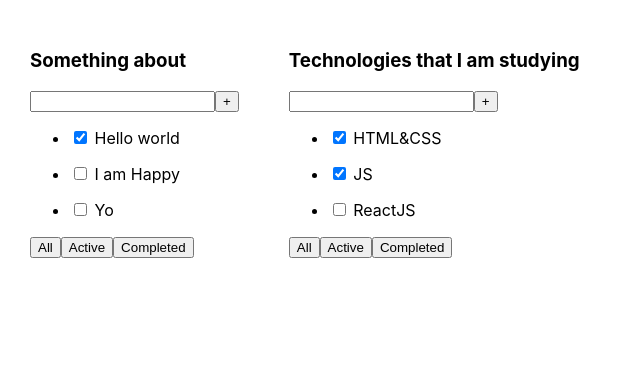
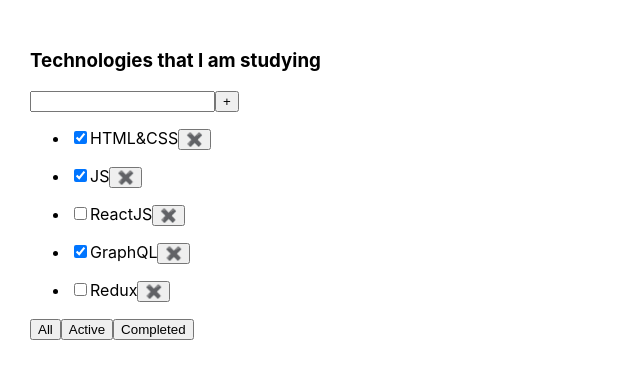
Before and after one commit to VladTomchuk/todolist_2023_2024, a React (Create React App) app: page / in a window 1280 px wide. Shown: the top 378 px of the page, without its empty margins (0-640 px from the left). Built offline with nearby package versions, Linux system fonts and the light colour scheme.

Commit message:
removeTask function of filtred tasks

```diff
--- a/src/App.tsx
+++ b/src/App.tsx
@@ -1,25 +1,27 @@
-import React from 'react';
+import React, {useState} from 'react';
 import './App.css';
 import {Todolist} from "./Todolist";
 
 function App() {
 
-    const tasks1 = [
-        {id: 1, title: "HTML&CSS", isDone: true},
-        {id: 2, title: "JS", isDone: true},
-        {id: 3, title: "ReactJS", isDone: false}
-    ]
-    const tasks2 = [
-        {id: 1, title: "Hello world", isDone: true},
-        {id: 2, title: "I am Happy", isDone: false},
-        {id: 3, title: "Yo", isDone: false}
-    ]
+    let [tasks, setTasks] = useState(
+        [
+            {id: 1, title: "HTML&CSS", isDone: true},
+            {id: 2, title: "JS", isDone: true},
+            {id: 3, title: "ReactJS", isDone: false},
+            {id: 4, title: "GraphQL", isDone: true},
+            {id: 5, title: "Redux", isDone: false}
+        ]
+    )
 
+    const removeTask = (id: number) => {
+        let filtredTask = tasks.filter(t => t.id !== id)
+        setTasks(filtredTask)
+    }
 
     return (
         <div className="App">
-            <Todolist title="Something about" tasks={tasks2}/>
-            <Todolist title="Technologies that I am studying" tasks={tasks1}/>
+            <Todolist title="Technologies that I am studying" tasks={tasks} removeTask={removeTask}/>
         </div>
     );
 }
--- a/src/Todolist.tsx
+++ b/src/Todolist.tsx
@@ -9,6 +9,7 @@
 type PropsType = {
     title: string
     tasks: TaskType[]
+    removeTask: (taskId:number) => void
 }
 
 export const Todolist = (props: PropsType) => {
@@ -22,7 +23,12 @@
             {props.tasks.map((t: TaskType) => {
                 return (
                     <ul>
-                        <li><input type="checkbox" checked={t.isDone}/> <span>{t.title}</span>
+                        <li key={t.id}>
+                            <input type="checkbox" checked={t.isDone}/><span>{t.title}</span>
+                            <button onClick={() => {
+                                props.removeTask(t.id)
+                            }}>✖️
+                            </button>
                         </li>
                     </ul>
                 )
```
